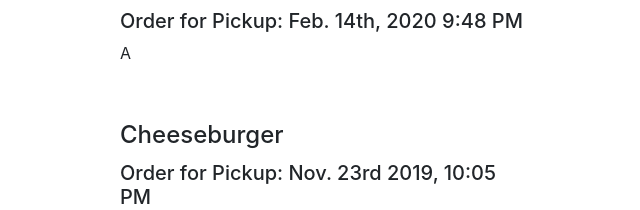
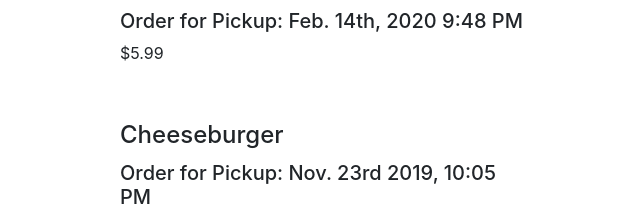
Before and after one commit to nicolenigro/ePub, a website: page my-account.html in a window 1280 px wide. Shown: the part 217-427 px from the top of the page, 0-640 px from the left. Drawn offline with Linux system fonts and the light colour scheme.

Commit message:
Update my-account.html

```diff
--- a/my-account.html
+++ b/my-account.html
@@ -80,7 +80,7 @@
                   <a>Chicken Caesar Wrap </a>
                 </h4>
                 <h5>Order for Pickup: Feb. 14th, 2020 9:48 PM</h5>
-                <p class="card-text">A</p>
+                <p class="card-text">$5.99</p>
                 <a href="#" data-name="Veggie-El-Grande-Burrito" data-price="5.95" class="reorder btn btn-primary" style="position: absolute; right:0;">Reorder</a>
               </div>
           </div>
```
